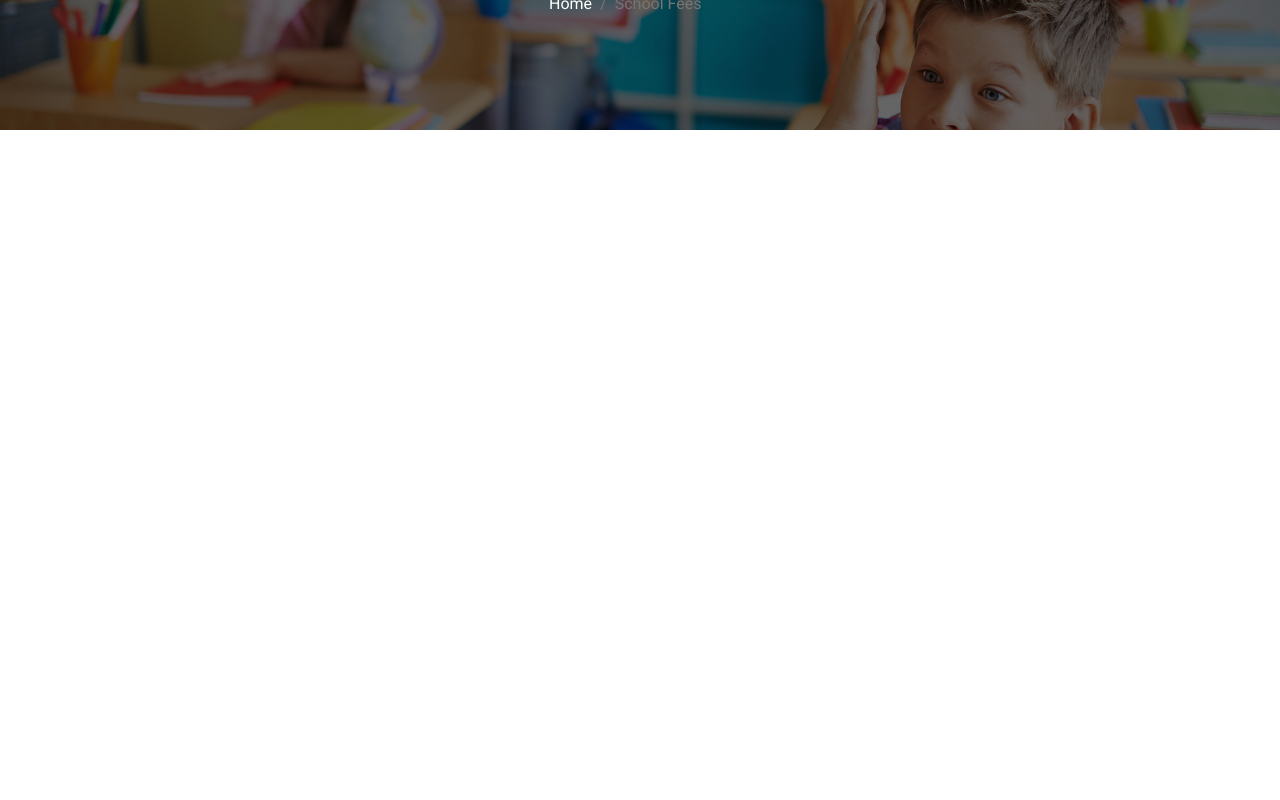
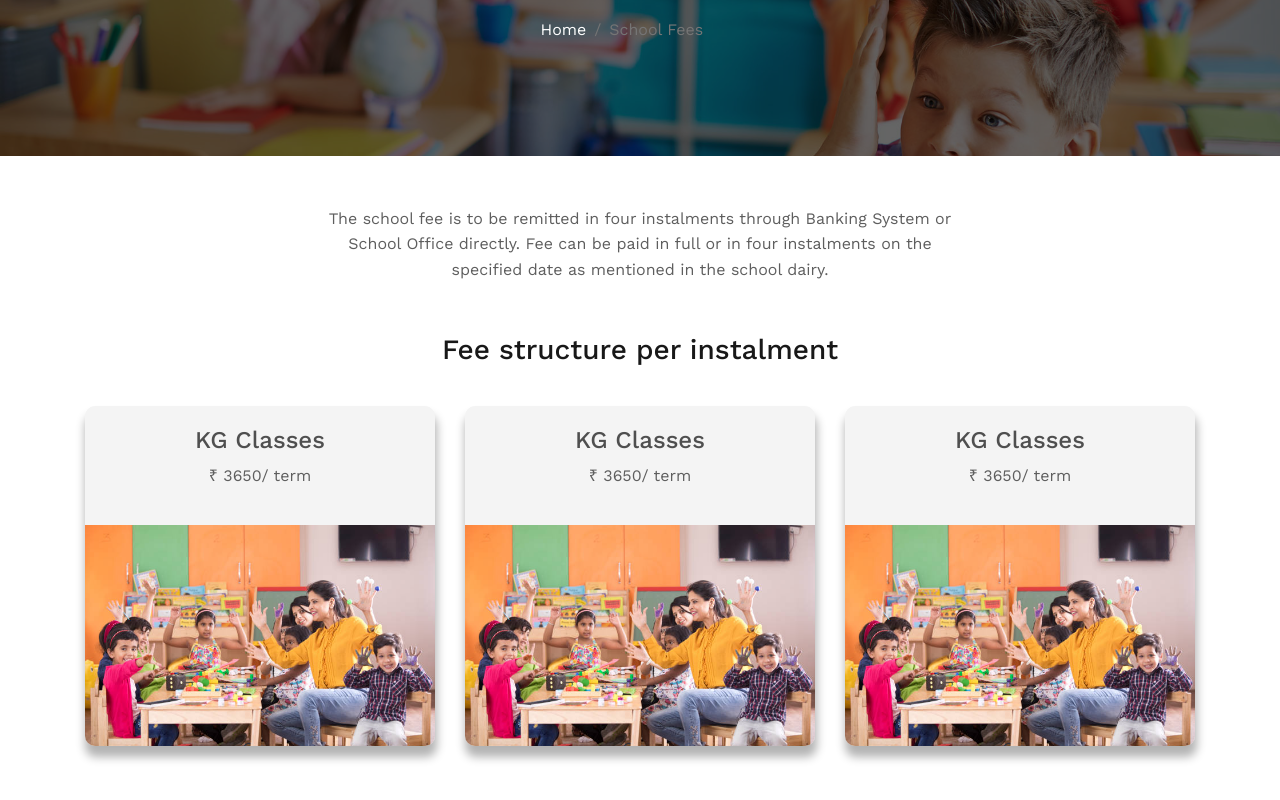
Before and after one commit to vidyajobin/MTCS-School, a React (Create React App) app: page /schoolfees in a window 1280 px wide. Shown: the part 332-1132 px from the top of the page. Before the commit the page ends 800 px from the top, so only its background shows below. Built offline with nearby package versions, Linux system fonts and the light colour scheme.

Commit message:
set the layout for schoolfees page including cards

```diff
--- a/src/App.css
+++ b/src/App.css
@@ -4,6 +4,7 @@
 
 .App {
   text-align: center;
+  font-family:'Work Sans',sans-serif;
 }
 
 /* .App-logo {
@@ -49,7 +50,7 @@
   justify-content: space-between;
   align-items: center;
   padding: 10px 20px;
-  background-color: #668cff;
+  background-color: #1eaaf1;
   color: #ffffff;
 }
 
@@ -59,14 +60,16 @@
 }
 
 .header-section h1 {
-  color: #ff0066;
+  color: #ea3636;
   margin: 0;
   font-size: 1.5em;
+  font-family: 'Work Sans';
 }
 
 .header-section p {
   margin: 5px 0;
   font-size: 1em;
+  font-family: 'Work Sans';
 }
 
 .header-section i {
@@ -118,7 +121,6 @@
 
 /* PARA TEXT AND MAP */
 
-/* Styles for flexbox container */
 .flex-container {
   display: flex;
   justify-content: space-between;
@@ -128,7 +130,6 @@
   gap: 120px;
 }
 
-/* Styles for text container */
 .text-container {
   flex: 1;
   margin-right: 20px;
@@ -161,7 +162,7 @@
   margin-top: 40px;
 }
 
-/* Styles for map container */
+
 .map-container {
   flex: 1;
   background-color: rgb(243, 243, 243);
@@ -181,3 +182,50 @@
   margin-top: 20px;
   font-size: 25px;
 }
+
+
+/* ///////////////  SCHOOL FEES PAGE  /////////////// */
+
+.fees-cards-flex{
+  display: flex;
+  justify-content: center;
+  gap: 30px;
+  margin-bottom: 50px;
+}
+
+.fees-text-container{
+  width: 50%;
+  margin: 50px auto;
+}
+
+.fees-wrapper p{
+  color:rgb(94, 94, 94)
+}
+
+.fees-wrapper h3{
+  color:rgb(24, 24, 24);
+  margin-bottom: 40px;
+}
+
+/* FEES CARDS */
+
+.fees-card-wrapper{
+  background-color: rgb(244, 244, 244);
+  width:350px;
+  height: 340px;
+  margin-bottom: 20px;
+  border-radius: 10px;
+  box-shadow: 1px 10px 10px 1px rgba(0, 0, 0, 0.3);
+  overflow:hidden;
+}
+
+.fees-card-wrapper h4{
+  margin-top: 20px;
+}
+
+.fees-card-wrapper img{
+  max-width: 100%;
+  max-height: 100%;
+  object-fit: cover;
+  margin-top: 20px
+}
--- /dev/null
+++ b/src/components/FeesCards.js
@@ -0,0 +1,13 @@
+import React from 'react'
+
+const FeesCards = () => {
+  return (
+    <div className='fees-card-wrapper'>
+        <h4>KG Classes</h4>
+        <p><span>₹ 3650</span>/ term</p>
+        <img src='/images/Price-KG.jpg' alt='a classroom of kg students'></img>
+    </div>
+  )
+}
+
+export default FeesCards
--- a/src/pages/SchoolFees.js
+++ b/src/pages/SchoolFees.js
@@ -1,10 +1,22 @@
 import React from 'react'
 import BreadCrumb from '../components/BreadCrumb'
+import FeesCards from '../components/FeesCards'
 
 const SchoolFees = () => {
   return (
     <div>
         <BreadCrumb pagename={'School Fees'}/>
+        <div className='fees-wrapper'>
+        <div className='fees-text-container'>
+        <p>The school fee is to be remitted in four instalments through Banking System or School Office directly. Fee can be paid in full or in four instalments on the specified date as mentioned in the school dairy.</p>
+        </div>
+        <h3>Fee structure per instalment</h3>
+        <div className='fees-cards-flex'>
+        <FeesCards />
+        <FeesCards />
+        <FeesCards />
+        </div>
+        </div>
     </div>
   )
 }
```
